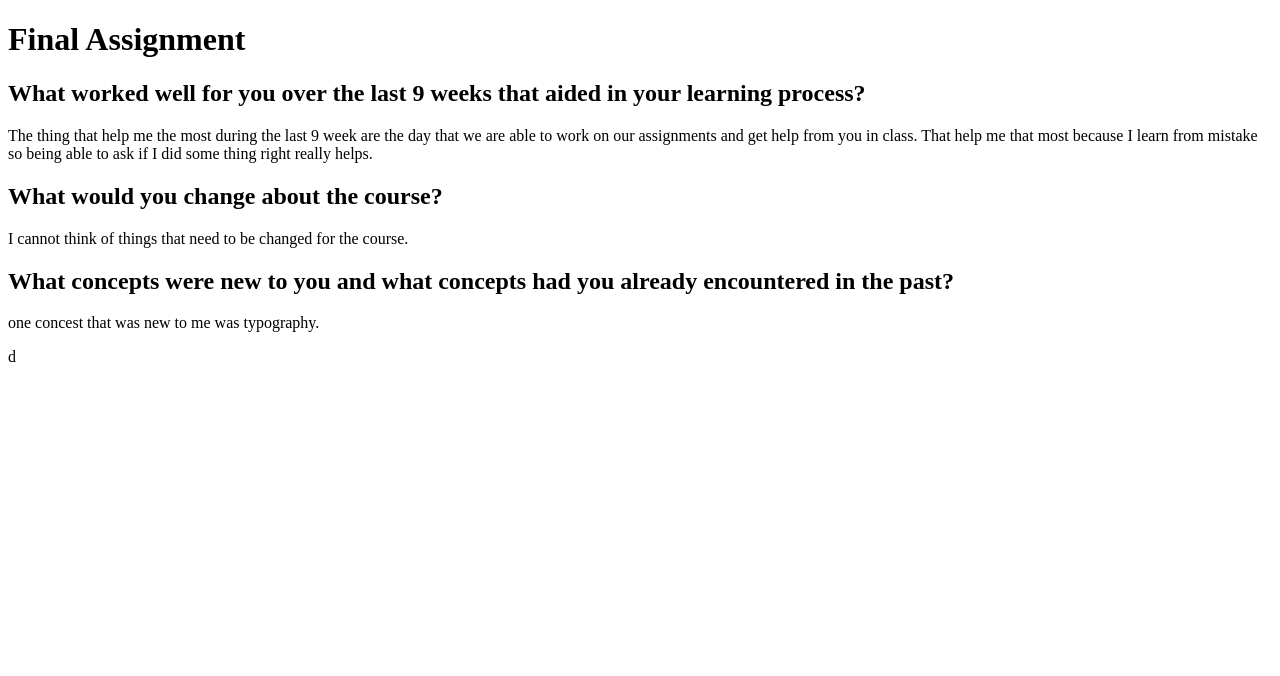
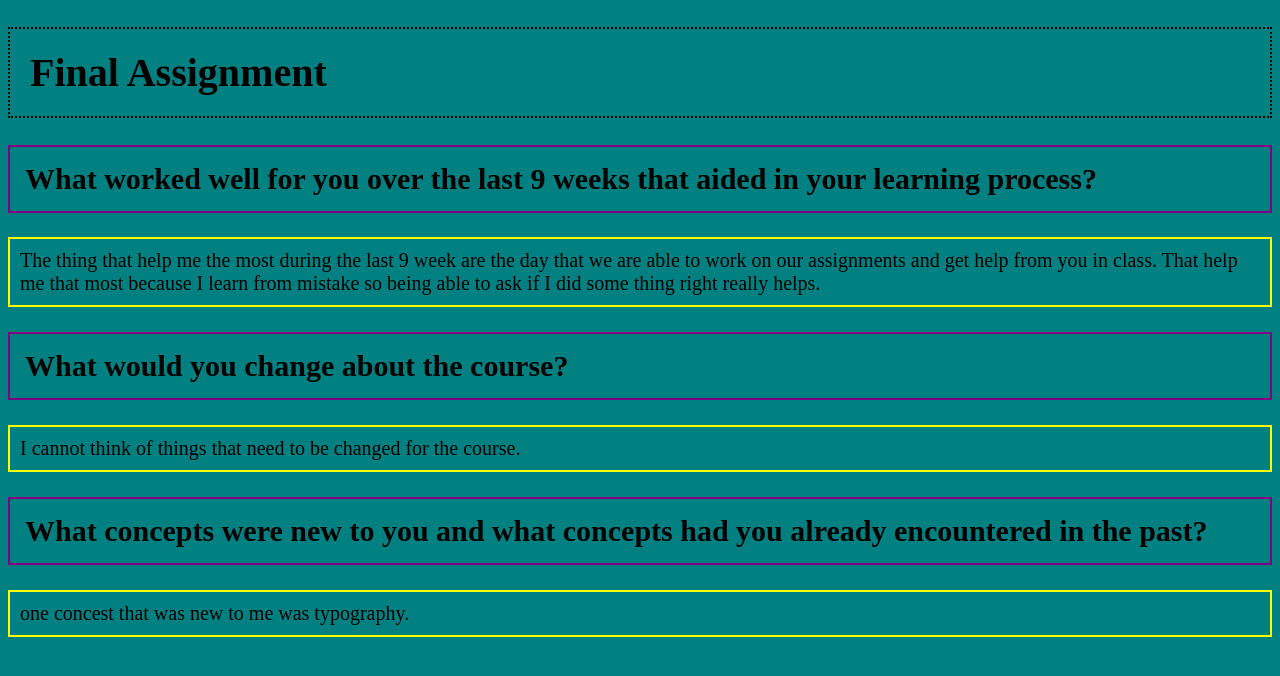
Before and after one commit to DelrioRamirez4321/CIS-02B-Assignment-09, a plain HTML site: page index.html in a window 1280 px wide. Drawn offline with Linux system fonts and the light colour scheme.

Commit message:
added basic styling

```diff
--- a/index.html
+++ b/index.html
@@ -4,6 +4,7 @@
     <meta charset="UTF-8">
     <meta name="viewport" content="width=device-width, initial-scale=1.0">
     <meta http-equiv="X-UA-Compatible" content="ie=edge">
+    <link rel="stylesheet" href="main.css">
     <title>Assignment-09</title>
 </head>
 <body>
@@ -17,7 +18,7 @@
             <h2>What would you change about the course?</h2>
             <p>I cannot think of things that need to be changed for the course.   </p>
             <h2>What concepts were new to you and what concepts had you already encountered in the past?</h2>
-            <p>one concest that was new to me was typography. </p>d
+            <p>one concest that was new to me was typography. </p>
         </section>
     </main>
 
--- /dev/null
+++ b/main.css
@@ -0,0 +1,16 @@
+body {
+    font-size: 20px;
+    background-color: teal;
+}
+h1 {
+    border: 2px dotted black;
+    padding: 0.5em;
+}
+h2 {
+    border: 2px solid purple;
+    padding: 0.5em;
+}
+p {
+    border: 2px double yellow;
+    padding: 0.5em;
+}
```
Also changed, not shown: 1 other file.
